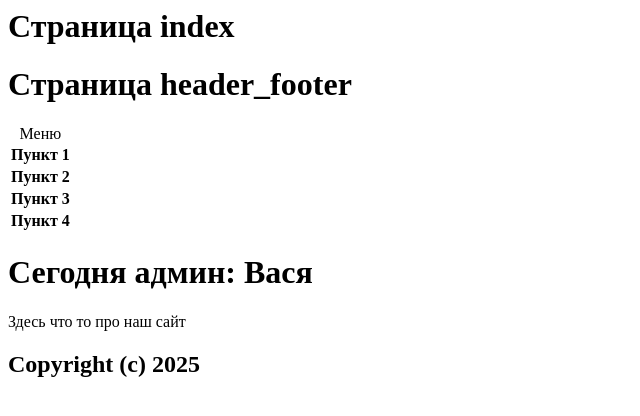
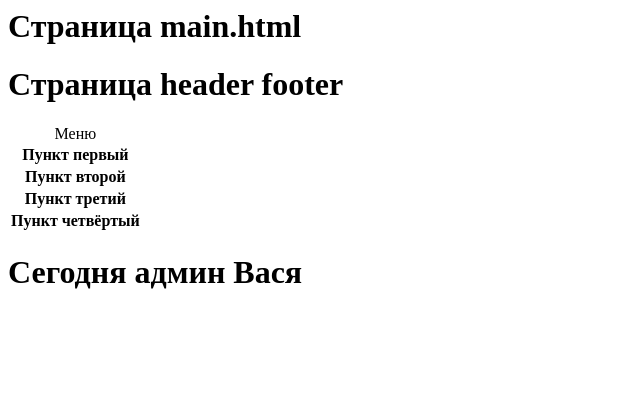
Before and after one commit to velikoredchaninvv/TheCooperative521, a Django app: page / in a window 1280 px wide. Shown: the top 416 px of the page, without its empty margins (0-640 px from the left). Run offline with Django 5.2, Linux system fonts and the light colour scheme; lists and menus that the app fills with data are empty.

Commit message:
mission complete

```diff
--- a/task/templates/task/header_footer.html
+++ b/task/templates/task/header_footer.html
@@ -1,3 +1,4 @@
 <h1>Страница header footer</h1>
-
 {% include 'task/menu.html' %}
+{% block content %}
+{% endblock %}
--- a/task/templates/task/main.html
+++ b/task/templates/task/main.html
@@ -1,8 +1,7 @@
 <h1>Страница main.html</h1>
 
 {% extends 'task/header_footer.html' %}
-
 {% block content %}
-{% comment } Тут важный комментарий {% endcomment %}
+{% comment %} Тут важный комментарий {% endcomment %}
 <h1> Сегодня админ {{admin_today}} </h1>
 {% endblock %}
--- a/task/templates/task/menu.html
+++ b/task/templates/task/menu.html
@@ -9,16 +9,16 @@
     <table>
         <caption>Меню</caption>
             <tr>
-                <th>Пункт 1</th>
+                <th>Пункт первый</th>
             </tr>
             <tr>
-                <th>Пункт 2</th>
+                <th>Пункт второй</th>
             </tr>
             <tr>
-                <th>Пункт 3</th>
+                <th>Пункт третий</th>
             </tr>
             <tr>
-                <th>Пункт 4</th>
+                <th>Пункт четвёртый</th>
             </tr>
     </table>
 </body>
--- /dev/null
+++ b/task/urls.py
@@ -0,0 +1,10 @@
+# Локальный диспетчер путей приложения mainpage
+from django.urls import path
+
+from . import views
+urlpatterns = [
+    # Путь: пустой, потому что главная страница
+    # Функция: Индекст, потому что именно её мы научили рендерить нужный для главной страницы шаблон
+    # так у нас появился локальный URL. Но его не видно в глобальном URL и его сюда нужно добавить
+    path('', views.main),
+]
--- a/task/views.py
+++ b/task/views.py
@@ -1,8 +1,10 @@
 from django.shortcuts import render
 
 # Create your views here.
-def index(request):
-    context = {'admin_today' : 'Вася'}
+def main(request):
+    context = {
+        'admin_today' : 'Вася'
+    }
     return render(
         request,
         'task/main.html',
--- a/thecooperative/urls.py
+++ b/thecooperative/urls.py
@@ -18,6 +18,7 @@
 from django.urls import path, include
 
 urlpatterns = [
-    path('', include('mainpage.urls')),
-    path('admin/', admin.site.urls),
+    # path('', include('mainpage.urls')),
+    path('', include('task.urls')),
+    # path('admin/', admin.site.urls),
 ]
```
